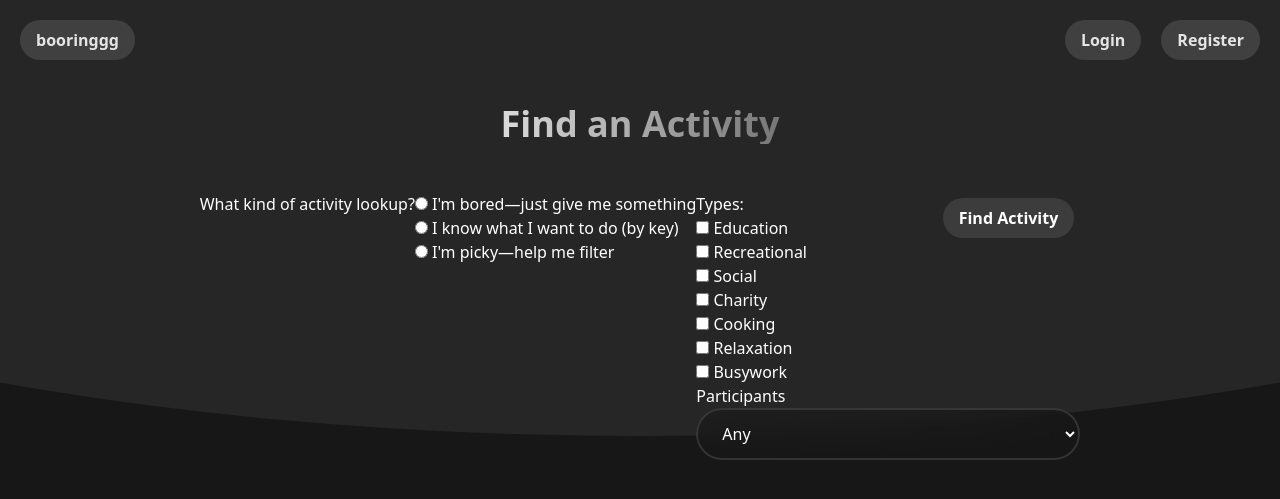
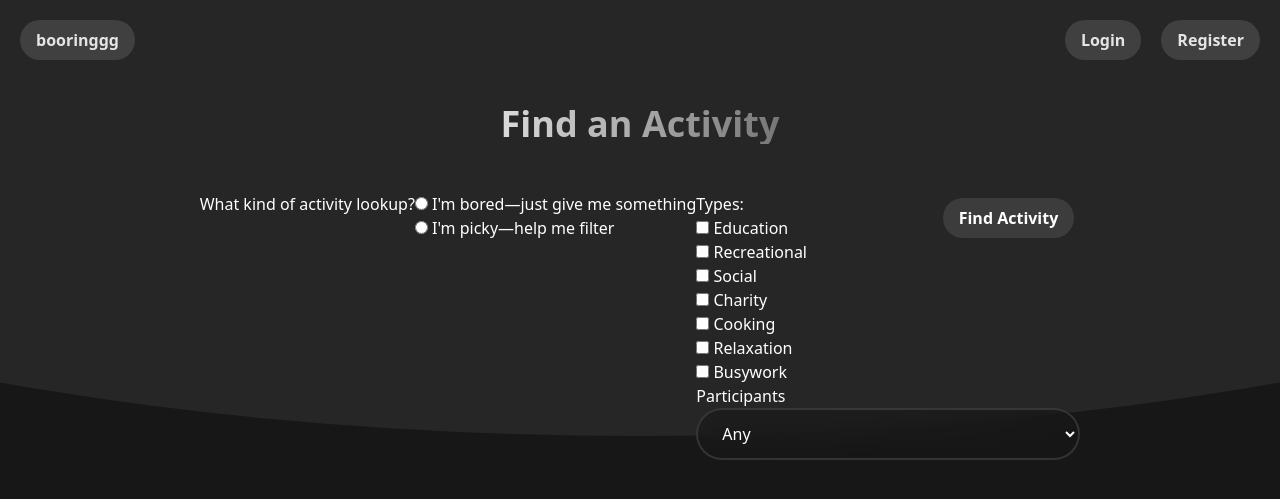
Before and after one commit to MonkeyChip5/boringapp, a Flask app: page / in a window 1280 px wide; the page is wider, and only the part inside the window is pictured. Shown: the top 499 px of that part. Run offline with Flask 2, Linux system fonts and the light colour scheme; style sheets or scripts are compiled from the project's sources; some libraries are stand-ins or nearby versions.

Commit message:
removed activity by key from form and template

```diff
--- a/boringApp/flask_app/forms.py
+++ b/boringApp/flask_app/forms.py
@@ -22,17 +22,9 @@ class InterestForm(FlaskForm):
         "What kind of activity lookup?",
         choices=[
             ("random", "I'm bored—just give me something"),
-            ("key", "I know what I want to do (by key)"),
             ("filter", "I'm picky—help me filter"),
         ],
         validators=[InputRequired()],
-    )
-
-    # If they picked the 'key' option
-    activity_key = StringField(
-        "Activity Key",
-        validators=[Optional(), Length(min=1, max=20)],
-        description="Enter the BoredAPI activity key",
     )
 
     # Filter options: type checkboxes
--- a/boringApp/flask_app/templates/index.html
+++ b/boringApp/flask_app/templates/index.html
@@ -10,11 +10,6 @@
 
     <p>{{ form.query_type.label }}</p>
     {{ form.query_type(class="form-check-input") }}
-
-    <!-- <div id="activity-key">
-      {{ form.activity_key.label }}
-      {{ form.activity_key(class="form-control", placeholder="Activity Key") }}
-    </div> -->
 
     <div id="filters">
       <p>Types:</p>
```
